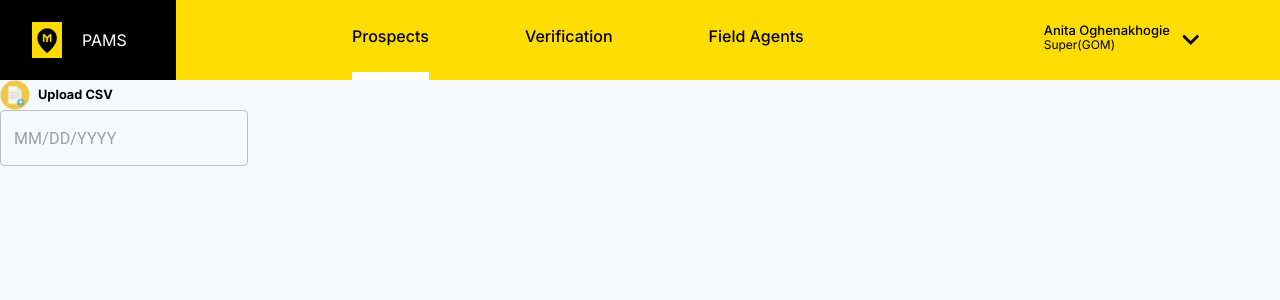
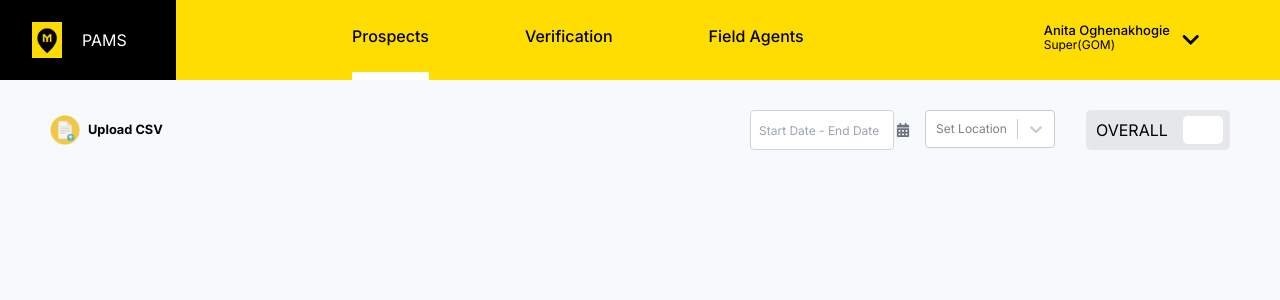
Before and after one commit to divineajaegbu4/pams-dashboard, a Next.js app: page / in a window 1280 px wide. Shown: the top 300 px of the page. Built offline with nearby package versions, Linux system fonts and the light colour scheme; no server answers.

Commit message:
Completes second header dashboard

```diff
--- /dev/null
+++ b/src/app/component/config.tsx
@@ -0,0 +1,14 @@
+export const config = {
+    base_url: process.env.REACT_APP_BASE_URL,
+    node_env: process.env.NODE_ENV,
+    app_env: process.env.REACT_APP_ENV,
+    title: process.env.REACT_APP_TITLE,
+    requestLoopInterval: 30000, // ms
+    isProduction: process.env.NODE_ENV === "production",
+    isDev: process.env.NODE_ENV === "development",
+    isStaging: process.env.NODE_ENV === "staging",
+    email_rex: /^\w+([.-]?\w+)*@\w+([.-]?\w+)*(\.\w{2,3})+$/,
+    ng_gsm_phone_rex: /^[0]\d{10}$|^[+]?[234]\d{12}$/,
+    pageSize: 50,
+    CONTACT_CENTER_SOURCE: process.env.REACT_APP_CONTACT_CENTER_SOURCE
+};
--- /dev/null
+++ b/src/app/component/util/storage-key.tsx
@@ -0,0 +1,6 @@
+export const AUTH_TOKEN_KEY = "auth_token";
+export const USER_KEY = "user";
+export const STAGES_CANDIDATES_KEY = "candidates_by_stage";
+export const CANDIDATES_KEY = "candidates";
+export const SERVICES_KEY = "services";
+export const FILTERED_STATE = "filteredState";
--- a/src/app/page.tsx
+++ b/src/app/page.tsx
@@ -1,22 +1,78 @@
 "use client";
 
 import Image from 'next/image'
-import React, { useState } from "react";
-// import DatePicker from "react-datepicker";
-import "react-datepicker/dist/react-datepicker.css"
-import Link from 'next/link'
+import React, {useEffect, useState} from "react";
 import {Header} from "@/app/component/Header/header";
-import { AdapterDayjs } from "@mui/x-date-pickers/AdapterDayjs";
-import { LocalizationProvider } from "@mui/x-date-pickers/LocalizationProvider";
-import { DatePicker } from "@mui/x-date-pickers/DatePicker";
+import DatePicker from 'react-datepicker';
+import 'react-datepicker/dist/react-datepicker.css';
+import { FaCalendarAlt } from 'react-icons/fa';
+import { DatesRangeInput } from "semantic-ui-calendar-react";
+import Select from "react-select";
+import axios, {AxiosResponse} from "axios";
+import {config} from "@/app/component/config";
+import {getAllCities} from "@/lib/getAllCities";
+// import provider from "data/data-provider";
 
-export default function Home() {
-    const [startDate, setStartDate] = useState(new Date())
+interface Option {
+    value: string;
+    label: string;
+}
+
+export default  function Home() {
+    const [start_end_date_query, setStartEndDate_query] = useState("");
+    const [selectedDate, setSelectedDate] = useState<Date | null>(null);
+    const [inputValue, setInputValue] = useState("");
+    const [locationOptions, setLocationOptions] = useState<Option[]>([]);
+    const [cityId, setCityId] = useState("");
+    const [showTodayReport, toggleShowTodayReport] = useState(false);
+
+
+
+
+    const handleInputChange = (e: any): void => {
+        let obj = { value: e.value, label: e.label };
+        // console.log(obj)
+        if (e) {
+            setCityId(e.value);
+        } else {
+            setCityId("");
+        }
+    };
+
+
+
+    useEffect((): void => {
+        axios.get('https://countriesnow.space/api/v0.1/countries/population/cities')
+            .then(function(response) {
+                if (response.status === 200) {
+                    const res = response?.data?.data;
+
+                    const cities = res?.map((city:Cities)=>({
+                        value: city?.city,
+                        label: city?.city
+                    })) as Option[]
+                    setLocationOptions(cities);
+                } else {
+                    throw new Error('Request failed');
+                }
+            })
+            .catch(function(error) {
+                console.error(error);
+                // Handle any errors that occurred during the request
+            });
+
+    }, []);
+
+
+console.log("location", locationOptions)
+
+
 
   return (
-    <main>
+    <>
       <Header/>
-        <section>
+        <section className={"p-[30px] pr-[50px] pl-[50px]"}>
+        <main className={"flex justify-between"}>
             <div className="flex items-center gap-2 font-sans-serif">
               <Image src="/upload-document--v1.png" alt="uploaded-document" width={30} height={30}/>
               <small className="text-2 font-bold">
@@ -24,19 +80,45 @@ export default function Home() {
               </small>
             </div>
 
-            <div>
-                {/*<DatePicker*/}
-                {/*    selected={startDate}*/}
-                {/*    onChange={(date:any) => setStartDate(date)}*/}
-                {/*    placeholderText="Start Date - End Date"*/}
-                {/*/>*/}
+        <div className={'flex w-[480px] justify-between'}>
+            <div className="flex items-center">
+                <FaCalendarAlt className="absolute z-10 left-[70%] text-gray-500 text-sm" />
+                <DatePicker
+                    selected={selectedDate}
+                    onChange={(date:Date) => setSelectedDate(date)}
+                    placeholderText="Start Date - End Date"
+                    dateFormat="dd/MM/yyyy"
+                    className="border border-gray-300 rounded px-2 py-1 focus:outline-none placeholder-gray-500::placeholder text-xs font-normal w-50 max-w-[9rem]  h-10 cursor-pointer"
+                />
+           </div>
+            <Select
+                options={locationOptions}
+                className="w-50 max-w-[9rem] mr-1 ml-1 placeholder-gray-500::placeholder text-xs"
+                classNamePrefix="react-select"
+                // isDisabled={isDisabled}
+                // isLoading={isLoading}
+                isSearchable={false}
+                name="location"
+                placeholder="Set Location"
+                value={locationOptions.find((option: Option): boolean => option.value === cityId)} // Set the value based on cityId
+                onChange={(selectedOption) => setCityId(selectedOption?.value || "")}
+            />
 
-                <LocalizationProvider dateAdapter={AdapterDayjs}>
-                    <DatePicker />
-                </LocalizationProvider>
+            <div
+                className={`
+                 w-[50%] max-w-[9rem] rounded-[5px] bg-gray-200 h-[2.5rem] relative p-[10px] flex justify-start
+                items-center transition-all ease-in-out duration-300 cursor-pointer   ${showTodayReport ? `justify-end transition-all ease-in-out duration-0.3 bg-active`: ""}`}
+
+                onClick={() => toggleShowTodayReport(!showTodayReport)}
+            >
+                <div className={`absolute right-[5%] h-[70%] w-[2.5rem] transition-all ease-in-out duration-0.3 rounded-[5px] bg-white ${showTodayReport ? "justify-end absolute left-[5%] transition-all ease-in-out duration-0.3":""}`}></div>
+                <div className="toggle-button-text">
+                    {!showTodayReport ? "OVERALL" : "TODAY"}
+                </div>
             </div>
-
+        </div>
+        </main>
         </section>
-    </main>
+    </>
   )
 }
--- /dev/null
+++ b/src/lib/getAllCities.tsx
@@ -0,0 +1,12 @@
+import axios from "axios";
+
+export const  getAllCities = async () => {
+    const res = await axios.get("https://countriesnow.space/api/v0.1/countries/population/cities");
+
+    const responseData = res.data.data;
+
+    if (!responseData?.ok) throw new Error("Failed to load data!");
+
+    return responseData?.json();
+
+}
--- a/tailwind.config.js
+++ b/tailwind.config.js
@@ -10,7 +10,9 @@ module.exports = {
       colors: {
         mycolor: '#fff',
         fd0: '#fd0',
-        background: "#F7FAFC"
+        background: "#F7FAFC",
+        active: "#02469438",
+        'corn-flower': '#6495ED'
       },
       backgroundImage: {
         'gradient-radial': 'radial-gradient(var(--tw-gradient-stops))',
```
Also changed, not shown: package.json (+6 -1 lines), src/app/component/IntegrationData/integrationData.tsx (added, +38 -0 lines), src/app/component/data/provider.tsx (added, +51 -0 lines), type.d.ts (added, +54 -0 lines), 2 other files (tests, documents, lock files or other folders).
